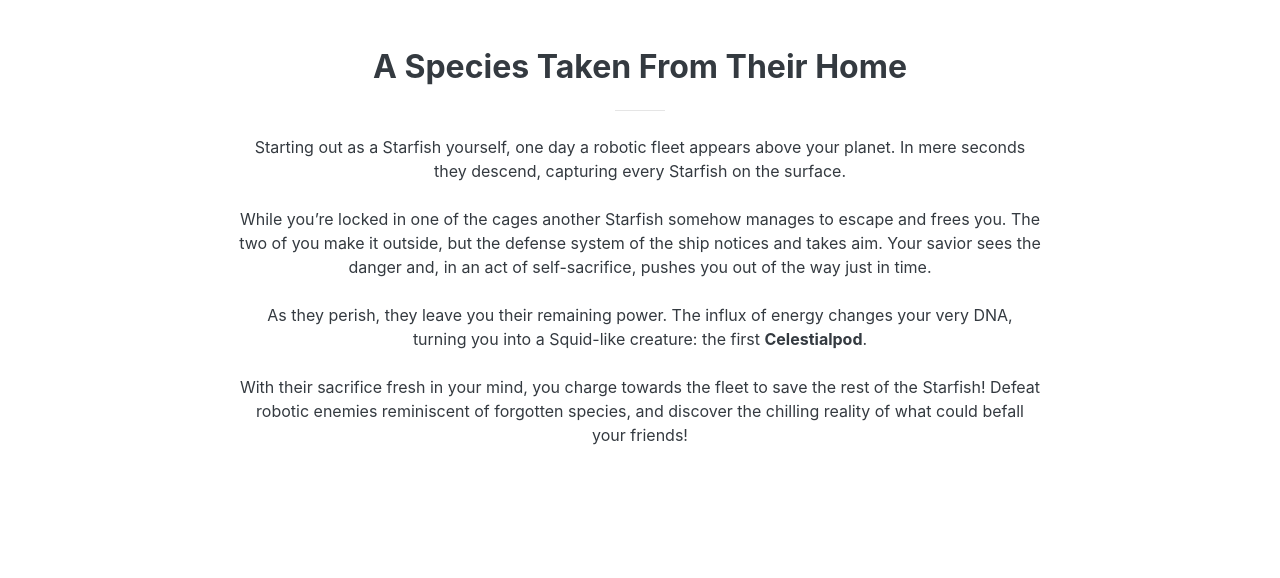
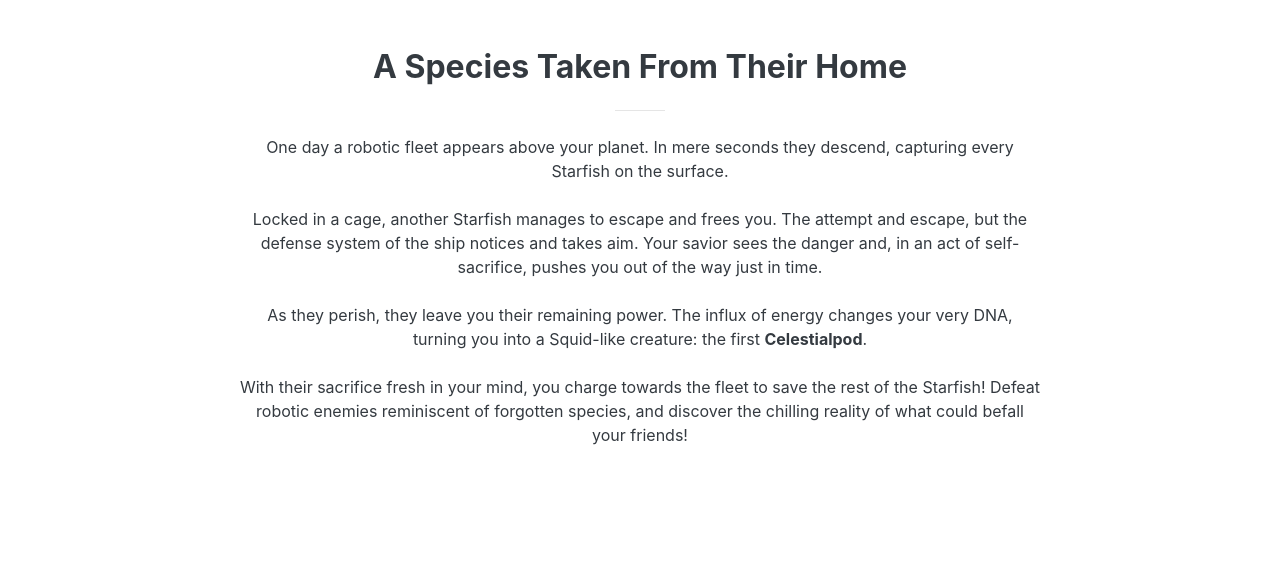
Before and after one commit to Gwamm/Gwamm.github.io, a website with bundled scripts: page index.html in a window 1280 px wide. Shown: the part 880-1458 px from the top of the page. Built offline with nearby package versions, Linux system fonts and the light colour scheme.

Commit message:
Oops
Forgot to push some changes

```diff
--- a/index.html
+++ b/index.html
@@ -120,8 +120,8 @@
           <div class="col-lg-8 mx-auto text-center">
             <h2 class="section-heading text-dark"><strong>A Species Taken From Their Home</strong></h2>
             <hr class="my my-4">
-            <p class="text-faded mb-4 text-dark">Starting out as a Starfish yourself, one day a robotic fleet appears above your planet. In mere seconds they descend, capturing every Starfish on the surface.</p>
-            <p class="text-faded mb-4 text-dark">While you’re locked in one of the cages another Starfish somehow manages to escape and frees you. The two of you make it outside, but the defense system of the ship notices and takes aim. Your savior sees the danger and, in an act of self-sacrifice, pushes you out of the way just in time.</p>
+            <p class="text-faded mb-4 text-dark">One day a robotic fleet appears above your planet. In mere seconds they descend, capturing every Starfish on the surface.</p>
+            <p class="text-faded mb-4 text-dark">Locked in a cage, another Starfish manages to escape and frees you. The attempt and escape, but the defense system of the ship notices and takes aim. Your savior sees the danger and, in an act of self-sacrifice, pushes you out of the way just in time.</p>
             <p class="text-faded mb-4 text-dark">As they perish, they leave you their remaining power. The influx of energy changes your very DNA, turning you into a Squid-like creature: the first <strong>Celestialpod</strong>.</p>
             <p class="text-faded mb-4 text-dark">With their sacrifice fresh in your mind, you charge towards the fleet to save the rest of the Starfish! Defeat robotic enemies reminiscent of forgotten species, and discover the chilling reality of what could befall your friends!</p>
             <!--<a class="btn btn-light btn-xl js-scroll-trigger" href="#services">Find out more!</a>-->
```
